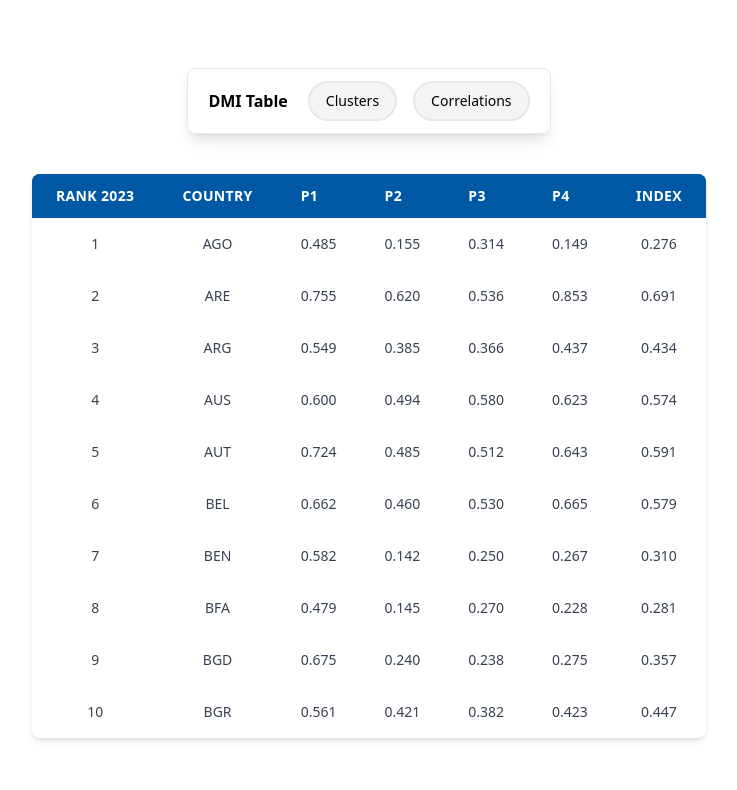
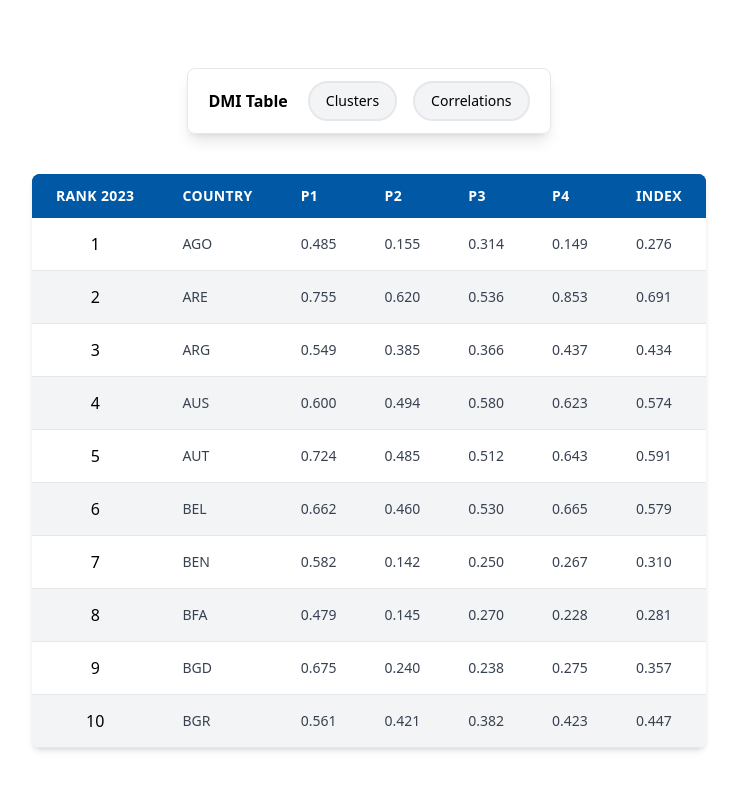
Before and after one commit to Ryan9771/dmi, a React (Vite) app: page / in a window 1280 px wide. Shown: the top 790 px of the page, without its empty margins (271-1008 px from the left). Built offline with nearby package versions, Linux system fonts and the light colour scheme.

Commit message:
Added even shaded row colours

```diff
--- a/src/components/table/DesktopTable.tsx
+++ b/src/components/table/DesktopTable.tsx
@@ -67,11 +67,7 @@ function DesktopTable({ table, groupDesktop, tableEditor }: Props) {
 
         rank += 1;
         rows.push(
-          <tr
-            key={i + Math.random()}
-            id={`${i}-6`}
-            className="rows text-center"
-          >
+          <tr key={i + Math.random()} id={`${i}-6`} className="row-line">
             {row}
           </tr>
         );
@@ -80,6 +76,7 @@ function DesktopTable({ table, groupDesktop, tableEditor }: Props) {
     setRenderedRows(rows);
   };
 
+  /* Reloads the table when the csv dependency is changed */
   useEffect(() => {
     renderRows();
   }, [table]);
--- a/src/index.css
+++ b/src/index.css
@@ -28,7 +28,7 @@
     }
 
     .rows {
-        @apply text-gray-700 px-6 py-4 text-sm whitespace-nowrap;
+        @apply text-gray-700 px-6 py-4 text-sm whitespace-nowrap ;
     }
 
     .rows-mobile {
@@ -36,7 +36,7 @@
     }
 
     .row-line {
-        @apply bg-white border-b even:bg-gray-50 hover:bg-gray-100;
+        @apply bg-white border-b even:bg-gray-100 hover:bg-gray-200;
     }
 
     .maps {
```
